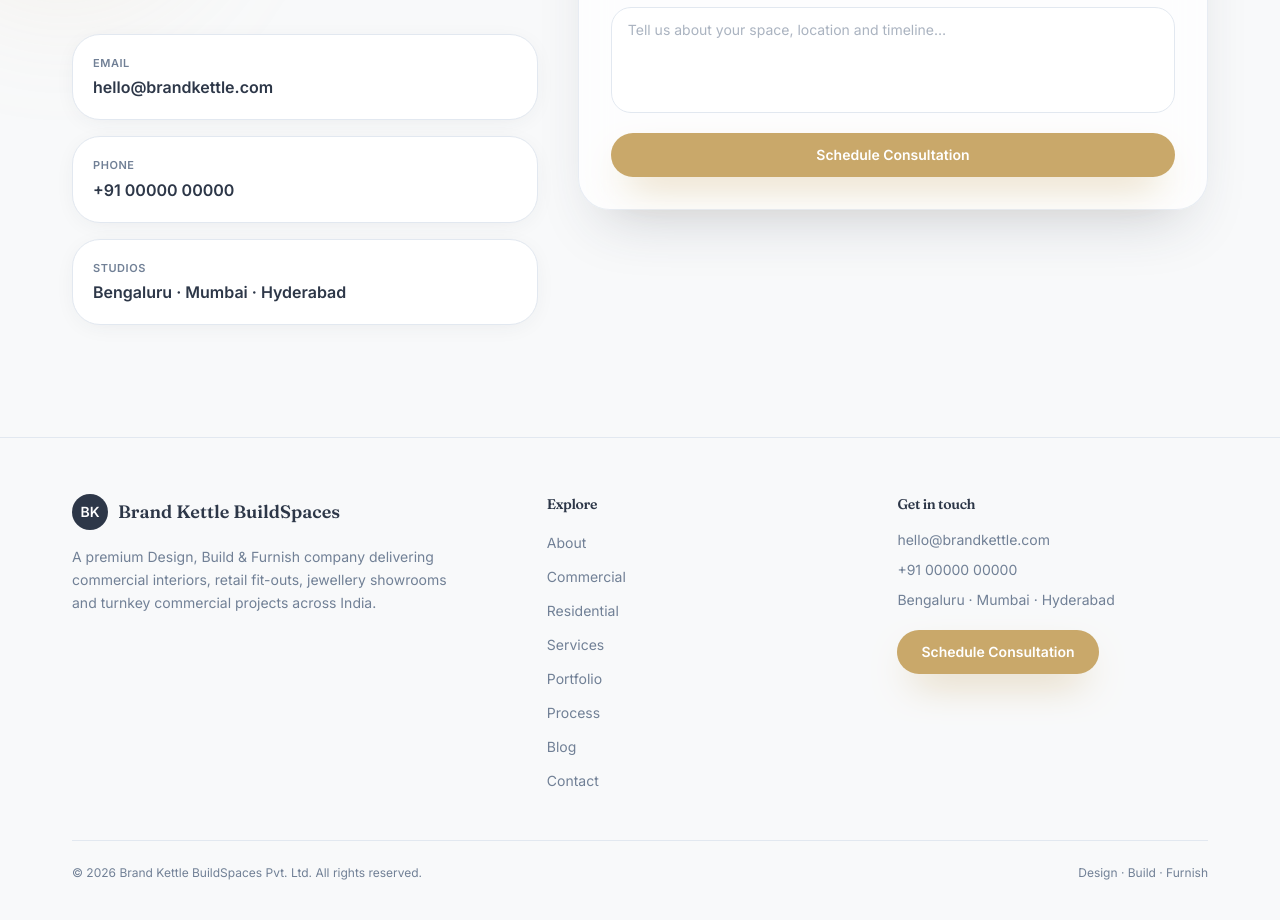
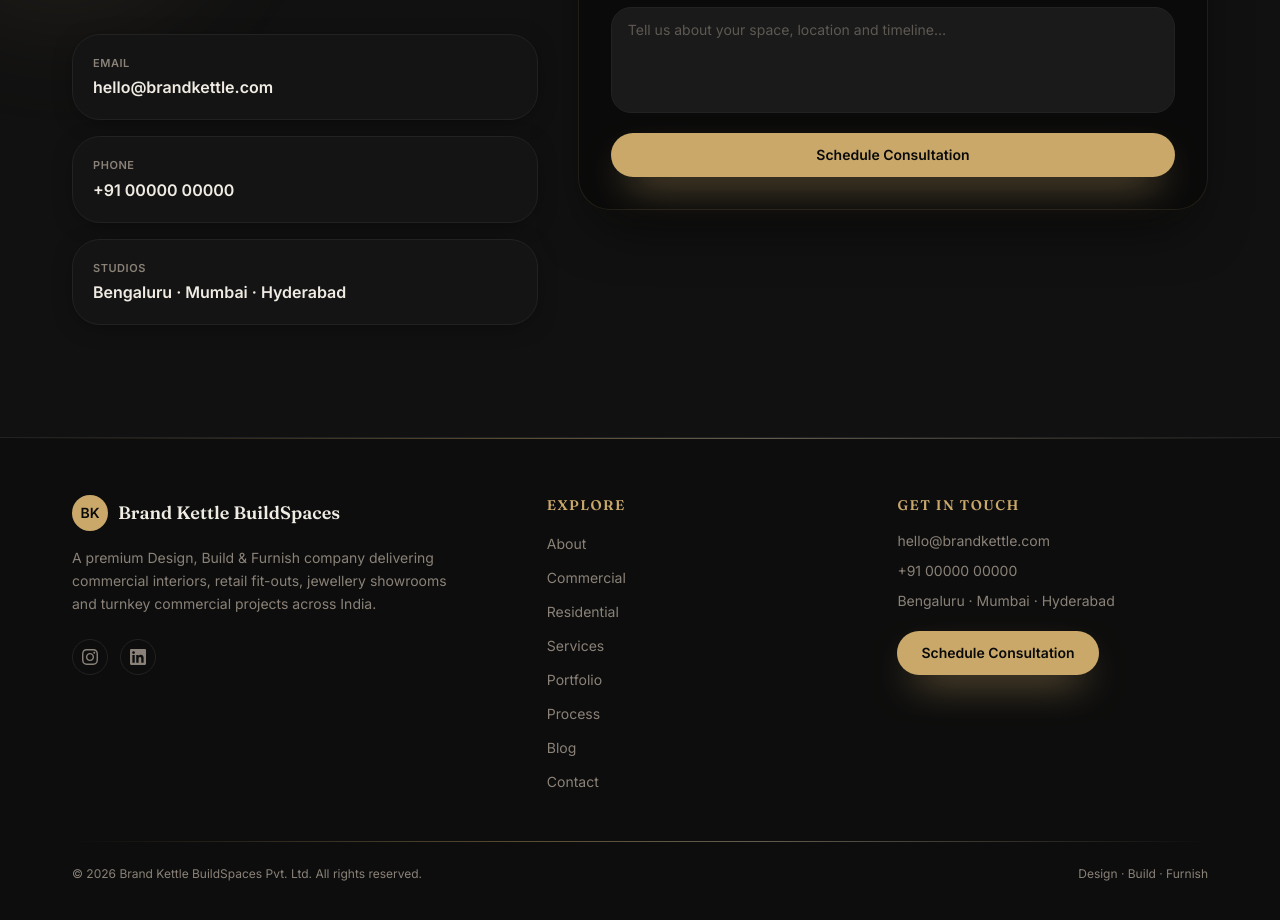
Before and after one commit to sudaaher74-ctrl/Brand-Kettel, a Next.js app: page /contact in a window 1280 px wide. Shown: the part 360-1280 px from the top of the page. Built offline with nearby package versions, Linux system fonts and the light colour scheme; no server answers.

Commit message:
feat: apply luxury black dark theme with gold accents

```diff
--- a/src/app/globals.css
+++ b/src/app/globals.css
@@ -3,12 +3,14 @@
 @tailwind utilities;
 
 :root {
-  --bg: #ffffff;
-  --surface: #f8f9fa;
+  --bg: #0a0a0a;
+  --surface: #111111;
+  --surface-2: #1a1a1a;
   --accent: #c9a86a;
-  --ink: #2d3748;
-  --ink-muted: #718096;
-  --line: #e2e8f0;
+  --accent-soft: #e4d3af;
+  --ink: #f0ece4;
+  --ink-muted: #8a8278;
+  --line: #222222;
 }
 
 @layer base {
@@ -25,6 +27,8 @@
     @apply bg-background text-ink font-sans antialiased;
     text-rendering: optimizeLegibility;
     overflow-x: hidden;
+    background-color: #0a0a0a;
+    color: #f0ece4;
   }
 
   /* Lenis */
@@ -40,13 +44,14 @@
   }
 
   ::selection {
-    background: rgba(201, 168, 106, 0.25);
-    color: var(--ink);
+    background: rgba(201, 168, 106, 0.30);
+    color: #f0ece4;
   }
 
   h1, h2, h3 {
     @apply font-display tracking-tight;
     text-wrap: balance;
+    color: #f0ece4;
   }
 }
 
@@ -63,13 +68,13 @@
     @apply inline-flex items-center justify-center gap-2 rounded-full px-6 py-3 text-sm font-semibold transition-all duration-300 ease-smooth;
   }
   .btn-primary {
-    @apply btn bg-ink text-white shadow-soft hover:-translate-y-0.5 hover:shadow-card;
+    @apply btn bg-white text-[#0a0a0a] shadow-soft hover:-translate-y-0.5 hover:shadow-card;
   }
   .btn-accent {
-    @apply btn bg-accent text-white shadow-accent hover:-translate-y-0.5;
+    @apply btn bg-accent text-[#0a0a0a] shadow-accent hover:-translate-y-0.5;
   }
   .btn-ghost {
-    @apply btn border border-line bg-white text-ink hover:border-accent hover:text-accent;
+    @apply btn border border-line bg-transparent text-ink hover:border-accent hover:text-accent;
   }
 
   /* Shared 3D perspective context */
@@ -82,20 +87,36 @@
   }
 
   .glass {
-    background: rgba(255, 255, 255, 0.7);
-    backdrop-filter: blur(18px) saturate(140%);
-    -webkit-backdrop-filter: blur(18px) saturate(140%);
-    border: 1px solid rgba(226, 232, 240, 0.8);
+    background: rgba(10, 10, 10, 0.85);
+    backdrop-filter: blur(20px) saturate(160%);
+    -webkit-backdrop-filter: blur(20px) saturate(160%);
+    border: 1px solid rgba(201, 168, 106, 0.12);
+  }
+
+  .glass-card {
+    background: rgba(17, 17, 17, 0.9);
+    backdrop-filter: blur(16px);
+    -webkit-backdrop-filter: blur(16px);
+    border: 1px solid rgba(255, 255, 255, 0.06);
   }
 
   .field {
-    @apply w-full rounded-xl border border-line bg-white px-4 py-3 text-sm text-ink outline-none transition
+    @apply w-full rounded-xl border border-line bg-surface-2 px-4 py-3 text-sm text-ink outline-none transition
       placeholder:text-ink-muted/60 focus:border-accent focus:ring-2 focus:ring-accent/20;
+    background-color: #1a1a1a;
+    color: #f0ece4;
   }
 
   .grain-soft {
-    background-image: radial-gradient(transparent 1px, rgba(0, 0, 0, 0.012) 1px);
+    background-image: radial-gradient(transparent 1px, rgba(255, 255, 255, 0.008) 1px);
     background-size: 3px 3px;
+  }
+
+  /* Gold shimmer divider */
+  .gold-line {
+    height: 1px;
+    background: linear-gradient(90deg, transparent, #c9a86a 40%, #e4d3af 60%, transparent);
+    opacity: 0.4;
   }
 }
 
--- a/src/components/home/Hero.tsx
+++ b/src/components/home/Hero.tsx
@@ -18,7 +18,7 @@ export default function Hero() {
   const fgY = useTransform(scrollYProgress, [0, 1], ['0%', '-32%']);
   const contentY = useTransform(scrollYProgress, [0, 1], ['0%', '-10%']);
   const contentOpacity = useTransform(scrollYProgress, [0, 0.6], [1, 0]);
-  const overlayOpacity = useTransform(scrollYProgress, [0, 1], [0.35, 0.6]);
+  const overlayOpacity = useTransform(scrollYProgress, [0, 1], [0.55, 0.78]);
 
   return (
     <section ref={ref} className="relative h-[115svh] w-full scene overflow-hidden">
@@ -37,12 +37,12 @@ export default function Hero() {
           />
         </motion.div>
 
-        {/* Soft light wash — keeps it bright, never dark */}
+        {/* Deep dark overlay for luxury black theme */}
         <motion.div
           style={{ opacity: overlayOpacity }}
-          className="absolute inset-0 bg-gradient-to-b from-white/70 via-white/20 to-white/85"
+          className="absolute inset-0 bg-gradient-to-b from-black/60 via-black/30 to-black/80"
         />
-        <div className="absolute inset-0 bg-gradient-to-t from-white via-transparent to-white/40" />
+        <div className="absolute inset-0 bg-gradient-to-t from-[#0a0a0a] via-transparent to-black/50" />
 
         {/* Floating mid-depth furniture chip */}
         <motion.div
@@ -124,7 +124,7 @@ export default function Hero() {
           style={{ opacity: contentOpacity }}
           className="absolute bottom-6 left-1/2 -translate-x-1/2"
         >
-          <div className="flex h-9 w-5 items-start justify-center rounded-full border border-ink/30 p-1">
+          <div className="flex h-9 w-5 items-start justify-center rounded-full border border-white/20 p-1">
             <span className="h-2 w-1 animate-bounce rounded-full bg-accent" />
           </div>
         </motion.div>
--- a/src/components/layout/Footer.tsx
+++ b/src/components/layout/Footer.tsx
@@ -3,12 +3,15 @@ import { navLinks } from '@/lib/data';
 
 export default function Footer() {
   return (
-    <footer className="border-t border-line bg-surface">
+    <footer className="border-t border-line bg-[#0d0d0d]">
+      {/* Gold shimmer top line */}
+      <div className="gold-line" />
+
       <div className="container-px py-14">
         <div className="grid gap-10 md:grid-cols-[1.4fr_1fr_1fr]">
           <div>
             <div className="flex items-center gap-2.5">
-              <span className="grid h-9 w-9 place-items-center rounded-xl bg-ink text-sm font-semibold text-white">
+              <span className="grid h-9 w-9 place-items-center rounded-xl bg-accent text-sm font-semibold text-[#0a0a0a]">
                 BK
               </span>
               <span className="font-display text-lg font-semibold text-ink">
@@ -19,10 +22,30 @@ export default function Footer() {
               A premium Design, Build &amp; Furnish company delivering commercial interiors, retail
               fit-outs, jewellery showrooms and turnkey commercial projects across India.
             </p>
+            <div className="mt-6 flex gap-3">
+              <a
+                href="#"
+                aria-label="Instagram"
+                className="grid h-9 w-9 place-items-center rounded-full border border-line text-ink-muted transition-colors hover:border-accent hover:text-accent"
+              >
+                <svg className="h-4 w-4" fill="currentColor" viewBox="0 0 24 24">
+                  <path d="M12 2.163c3.204 0 3.584.012 4.85.07 3.252.148 4.771 1.691 4.919 4.919.058 1.265.069 1.645.069 4.849 0 3.205-.012 3.584-.069 4.849-.149 3.225-1.664 4.771-4.919 4.919-1.266.058-1.644.07-4.85.07-3.204 0-3.584-.012-4.849-.07-3.26-.149-4.771-1.699-4.919-4.92-.058-1.265-.07-1.644-.07-4.849 0-3.204.013-3.583.07-4.849.149-3.227 1.664-4.771 4.919-4.919 1.266-.057 1.645-.069 4.849-.069zm0-2.163c-3.259 0-3.667.014-4.947.072-4.358.2-6.78 2.618-6.98 6.98-.059 1.281-.073 1.689-.073 4.948 0 3.259.014 3.668.072 4.948.2 4.358 2.618 6.78 6.98 6.98 1.281.058 1.689.072 4.948.072 3.259 0 3.668-.014 4.948-.072 4.354-.2 6.782-2.618 6.979-6.98.059-1.28.073-1.689.073-4.948 0-3.259-.014-3.667-.072-4.947-.196-4.354-2.617-6.78-6.979-6.98-1.281-.059-1.69-.073-4.949-.073zm0 5.838c-3.403 0-6.162 2.759-6.162 6.162s2.759 6.163 6.162 6.163 6.162-2.759 6.162-6.163c0-3.403-2.759-6.162-6.162-6.162zm0 10.162c-2.209 0-4-1.79-4-4 0-2.209 1.791-4 4-4s4 1.791 4 4c0 2.21-1.791 4-4 4zm6.406-11.845c-.796 0-1.441.645-1.441 1.44s.645 1.44 1.441 1.44c.795 0 1.439-.645 1.439-1.44s-.644-1.44-1.439-1.44z"/>
+                </svg>
+              </a>
+              <a
+                href="#"
+                aria-label="LinkedIn"
+                className="grid h-9 w-9 place-items-center rounded-full border border-line text-ink-muted transition-colors hover:border-accent hover:text-accent"
+              >
+                <svg className="h-4 w-4" fill="currentColor" viewBox="0 0 24 24">
+                  <path d="M20.447 20.452h-3.554v-5.569c0-1.328-.027-3.037-1.852-3.037-1.853 0-2.136 1.445-2.136 2.939v5.667H9.351V9h3.414v1.561h.046c.477-.9 1.637-1.85 3.37-1.85 3.601 0 4.267 2.37 4.267 5.455v6.286zM5.337 7.433c-1.144 0-2.063-.926-2.063-2.065 0-1.138.92-2.063 2.063-2.063 1.14 0 2.064.925 2.064 2.063 0 1.139-.925 2.065-2.064 2.065zm1.782 13.019H3.555V9h3.564v11.452zM22.225 0H1.771C.792 0 0 .774 0 1.729v20.542C0 23.227.792 24 1.771 24h20.451C23.2 24 24 23.227 24 22.271V1.729C24 .774 23.2 0 22.222 0h.003z"/>
+                </svg>
+              </a>
+            </div>
           </div>
 
           <div>
-            <h3 className="font-display text-sm font-semibold text-ink">Explore</h3>
+            <h3 className="font-display text-sm font-semibold text-accent uppercase tracking-widest">Explore</h3>
             <ul className="mt-4 space-y-2.5">
               {navLinks.slice(1).map((l) => (
                 <li key={l.href}>
@@ -38,15 +61,15 @@ export default function Footer() {
           </div>
 
           <div>
-            <h3 className="font-display text-sm font-semibold text-ink">Get in touch</h3>
+            <h3 className="font-display text-sm font-semibold text-accent uppercase tracking-widest">Get in touch</h3>
             <ul className="mt-4 space-y-2.5 text-sm text-ink-muted">
               <li>
-                <a href="mailto:hello@brandkettle.com" className="hover:text-accent">
+                <a href="mailto:hello@brandkettle.com" className="hover:text-accent transition-colors">
                   hello@brandkettle.com
                 </a>
               </li>
               <li>
-                <a href="tel:+910000000000" className="hover:text-accent">
+                <a href="tel:+910000000000" className="hover:text-accent transition-colors">
                   +91 00000 00000
                 </a>
               </li>
@@ -58,7 +81,8 @@ export default function Footer() {
           </div>
         </div>
 
-        <div className="mt-12 flex flex-col items-start justify-between gap-3 border-t border-line pt-6 text-xs text-ink-muted sm:flex-row sm:items-center">
+        <div className="mt-12 gold-line" />
+        <div className="mt-6 flex flex-col items-start justify-between gap-3 text-xs text-ink-muted sm:flex-row sm:items-center">
           <p>© {new Date().getFullYear()} Brand Kettle BuildSpaces Pvt. Ltd. All rights reserved.</p>
           <p>Design · Build · Furnish</p>
         </div>
--- a/tailwind.config.ts
+++ b/tailwind.config.ts
@@ -8,19 +8,20 @@ const config: Config = {
   theme: {
     extend: {
       colors: {
-        background: '#FFFFFF',
-        surface: '#F8F9FA',
-        card: '#FFFFFF',
+        background: '#0a0a0a',
+        surface: '#111111',
+        'surface-2': '#1a1a1a',
+        card: '#141414',
         accent: {
           DEFAULT: '#C9A86A',
           soft: '#E4D3AF',
-          dark: '#B0905030',
+          dark: '#A8883A',
         },
         ink: {
-          DEFAULT: '#2D3748',
-          muted: '#718096',
+          DEFAULT: '#F0ECE4',
+          muted: '#8A8278',
         },
-        line: '#E2E8F0',
+        line: '#222222',
       },
       fontFamily: {
         sans: ['var(--font-sans)', 'system-ui', 'sans-serif'],
@@ -35,10 +36,11 @@ const config: Config = {
         '3xl': '2.25rem',
       },
       boxShadow: {
-        soft: '0 4px 24px -8px rgba(45, 55, 72, 0.10)',
-        card: '0 12px 40px -12px rgba(45, 55, 72, 0.14)',
-        float: '0 30px 60px -24px rgba(45, 55, 72, 0.22)',
-        accent: '0 18px 40px -16px rgba(201, 168, 106, 0.45)',
+        soft: '0 4px 24px -8px rgba(0, 0, 0, 0.60)',
+        card: '0 12px 40px -12px rgba(0, 0, 0, 0.70)',
+        float: '0 30px 60px -24px rgba(0, 0, 0, 0.80)',
+        accent: '0 18px 40px -16px rgba(201, 168, 106, 0.35)',
+        'glow-gold': '0 0 40px rgba(201, 168, 106, 0.15)',
       },
       transitionTimingFunction: {
         smooth: 'cubic-bezier(0.22, 1, 0.36, 1)',
@@ -52,10 +54,15 @@ const config: Config = {
           '0%': { backgroundPosition: '-200% 0' },
           '100%': { backgroundPosition: '200% 0' },
         },
+        'gold-pulse': {
+          '0%, 100%': { opacity: '0.6' },
+          '50%': { opacity: '1' },
+        },
       },
       animation: {
         floaty: 'floaty 6s ease-in-out infinite',
         shimmer: 'shimmer 8s linear infinite',
+        'gold-pulse': 'gold-pulse 3s ease-in-out infinite',
       },
     },
   },
```
Also changed, not shown: src/components/layout/Navbar.tsx (+8 -6 lines).
